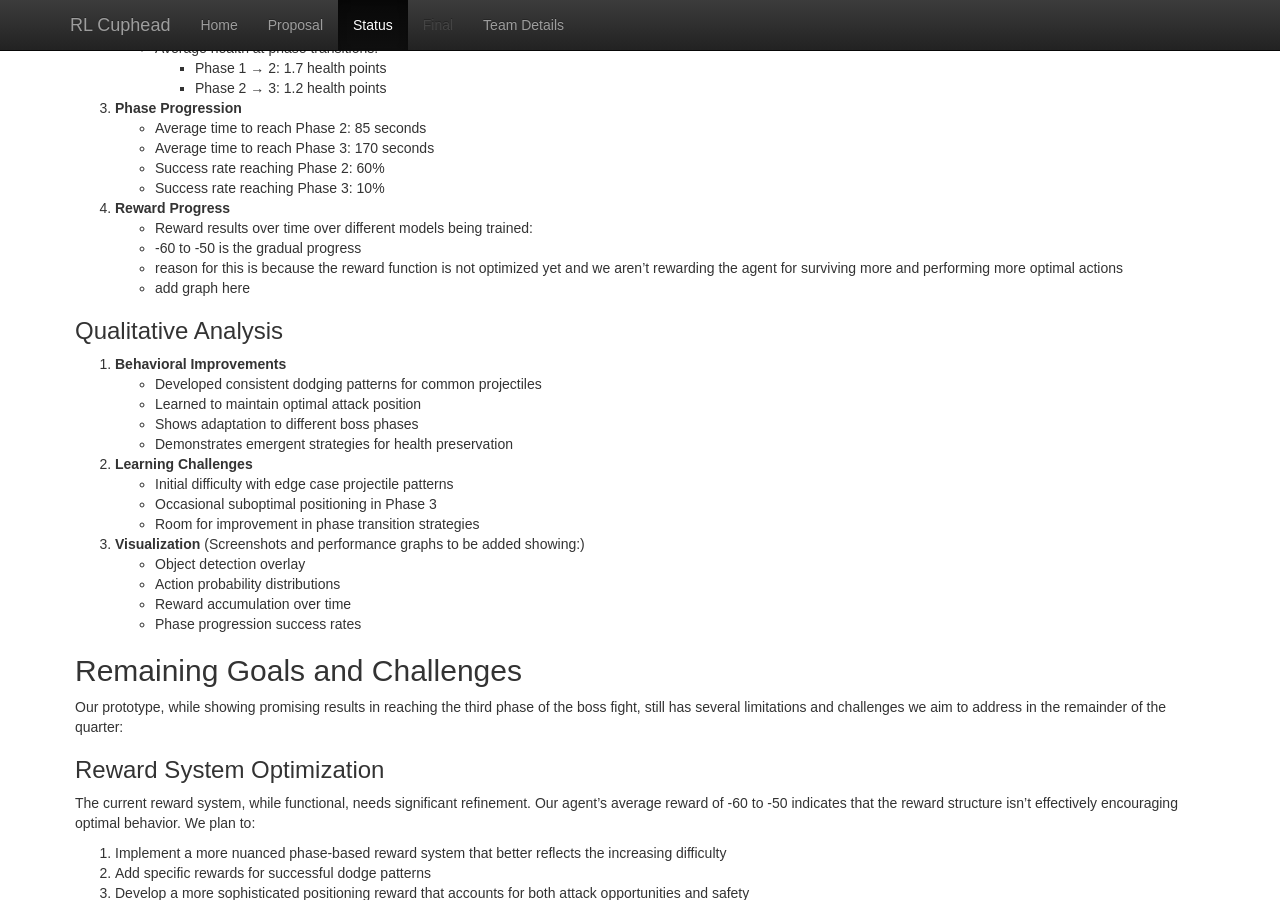
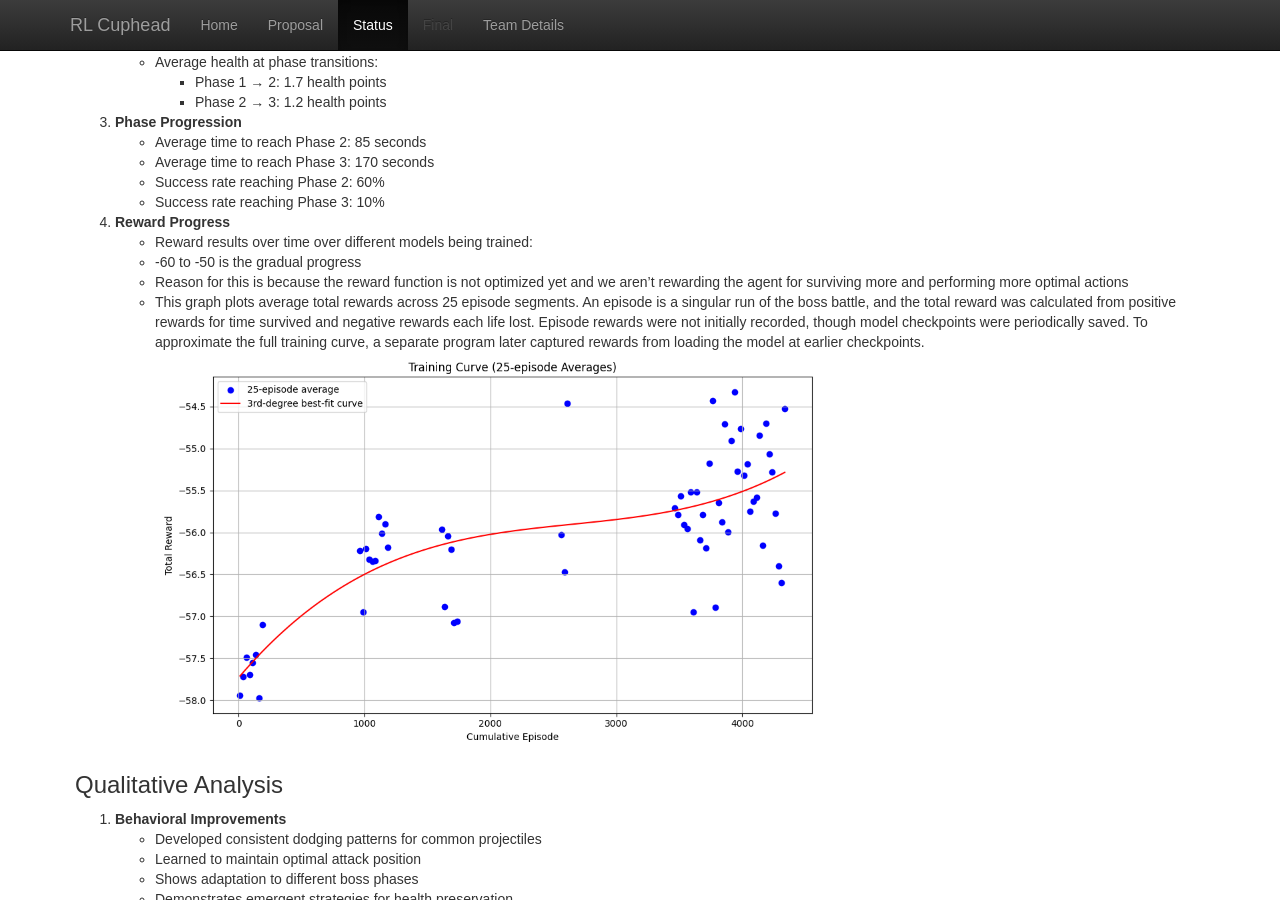
Before and after one commit to simonxcao/bots, a Jekyll site: the page built from docs/status.md, in a window 1280 px wide and 900 px high, scrolled down 1860 px. Built offline with Jekyll 4.4.1, drawn with Linux system fonts in a browser that asks for light colours; formulas are drawn with MathJax 3; some of the changed text lies outside the part shown.

Commit message:
added more images to index and status; added latex to status equation

```diff
--- a/docs/status.md
+++ b/docs/status.md
@@ -34,7 +34,7 @@ Input Layer (4 neurons) → Dense(128) + ReLU → Dense(64) + ReLU → Output La
 
 The network optimizes the Q-learning objective:
 
-L(θ) = E_{(s,a,r,s') ∼ D} [(r + γ max_{a'} Q(s', a'; θ^-) - Q(s,a;θ))²]
+$$L(θ) = E_{(s,a,r,s') ∼ D} [(r + γ max_{a'} Q(s', a'; θ^-) - Q(s,a;θ))²]$$
 
 where:
 - θ: Current network parameters
@@ -98,8 +98,9 @@ Reward Structure:
 4. **Reward Progress**
 - Reward results over time over different models being trained:
 - -60 to -50 is the gradual progress
-- reason for this is because the reward function is not optimized yet and we aren't rewarding the agent for surviving more and performing more optimal actions
-- add graph here
+- Reason for this is because the reward function is not optimized yet and we aren't rewarding the agent for surviving more and performing more optimal actions
+- This graph plots average total rewards across 25 episode segments. An episode is a singular run of the boss battle, and the total reward was calculated from positive rewards for time survived and negative rewards each life lost. Episode rewards were not initially recorded, though model checkpoints were periodically saved. To approximate the full training curve, a separate program later captured rewards from loading the model at earlier checkpoints.
+![RL reward Graph](assets/CupheadAI_training_curve.png){: height="400" }
 
 ### Qualitative Analysis
 
```
Also changed, not shown: docs/index.md (+3 -1 lines), docs/assets/CupheadAI_training_curve.png (added), 1 other file.
